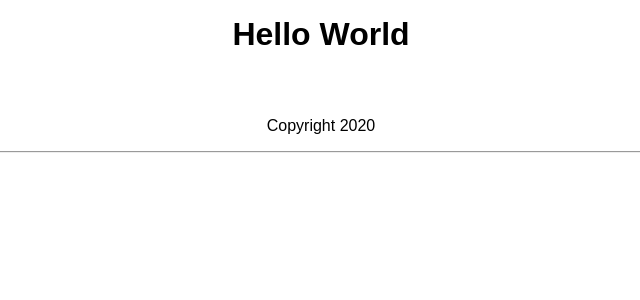
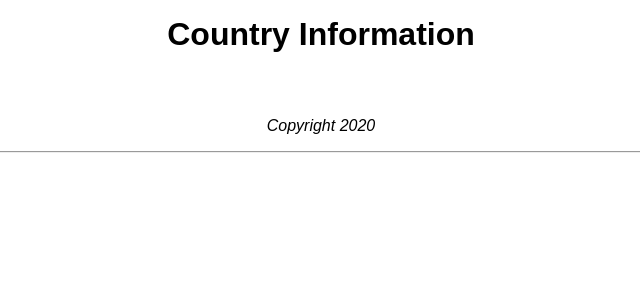
Before and after one commit to markpackham/codeclan_wk8_group_vue_express_mongodb, a Vue app in the folder client/: page / in a window 1280 px wide. Shown: the top 300 px of the page, without its empty margins (319-959 px from the left). Built offline with nearby package versions, Linux system fonts and the light colour scheme.

Commit message:
add style changes/content placeholders

```diff
--- a/client/src/App.vue
+++ b/client/src/App.vue
@@ -2,6 +2,7 @@
   <div id="app">
     <main-header></main-header>
     <div class="main-container">
+      <europe-subregion-list></europe-subregion-list>
       <country-detail></country-detail>
     </div>
     <main-footer></main-footer>
@@ -9,10 +10,11 @@
 </template>
 
 <script>
-import CountryService from "./services/CountryService"
+import CountryService from "./services/CountryService";
 import MainHeader from "./components/layouts/MainHeader";
 import MainFooter from "./components/layouts/MainFooter";
 import CountryDetail from "./components/CountryDetail";
+import EuropeSubRegionList from "./components/EuropeSubRegionList.vue";
 export default {
   name: "app",
   data() {},
@@ -40,7 +42,8 @@ export default {
   components: {
     "main-header": MainHeader,
     "main-footer": MainFooter,
-    "country-detail": CountryDetail
+    "country-detail": CountryDetail,
+    "europe-subregion-list": EuropeSubRegionList
   }
 };
 </script>
--- a/client/src/assets/styles/main.css
+++ b/client/src/assets/styles/main.css
@@ -3,6 +3,7 @@
   --secondary-text-color: #52527a;
   --tertiary-text-color: #800080;
   --main-bg-color: #fff;
+  --header-bg-color: #fff;
   --btn-danger-text-color: #fff;
   --btn-danger-bg-color: #94180a;
   --btn-edit-bg-color: #1497b8;
@@ -32,11 +33,6 @@ a {
 a:hover {
 }
 
-.main-header,
-.main-footer {
-  text-align: center;
-}
-
 h1,
 h2,
 h3,
@@ -45,6 +41,16 @@ label,
 .main-footer,
 .main-container {
   padding: 1rem;
+}
+
+.main-header,
+.main-footer {
+  text-align: center;
+  background-color: var(---header-bg-color);
+}
+
+.main-footer {
+  font-style: italic;
 }
 
 .main-container {
--- /dev/null
+++ b/client/src/components/EuropeSubRegionList.vue
@@ -0,0 +1,21 @@
+<template>
+  <div class="europe-subregion-list">
+    <ul>
+      <li></li>
+    </ul>
+  </div>
+</template>
+
+<script>
+export default {
+  name: "europe-subregion-list",
+  props: [],
+  data() {},
+  methods: {},
+  computed: {},
+  mounted() {}
+};
+</script>
+
+<style>
+</style>
--- a/client/src/components/layouts/MainHeader.vue
+++ b/client/src/components/layouts/MainHeader.vue
@@ -1,6 +1,6 @@
 <template>
   <div class="main-header">
-    <h1>Hello World</h1>
+    <h1>Country Information</h1>
   </div>
 </template>
 
```
